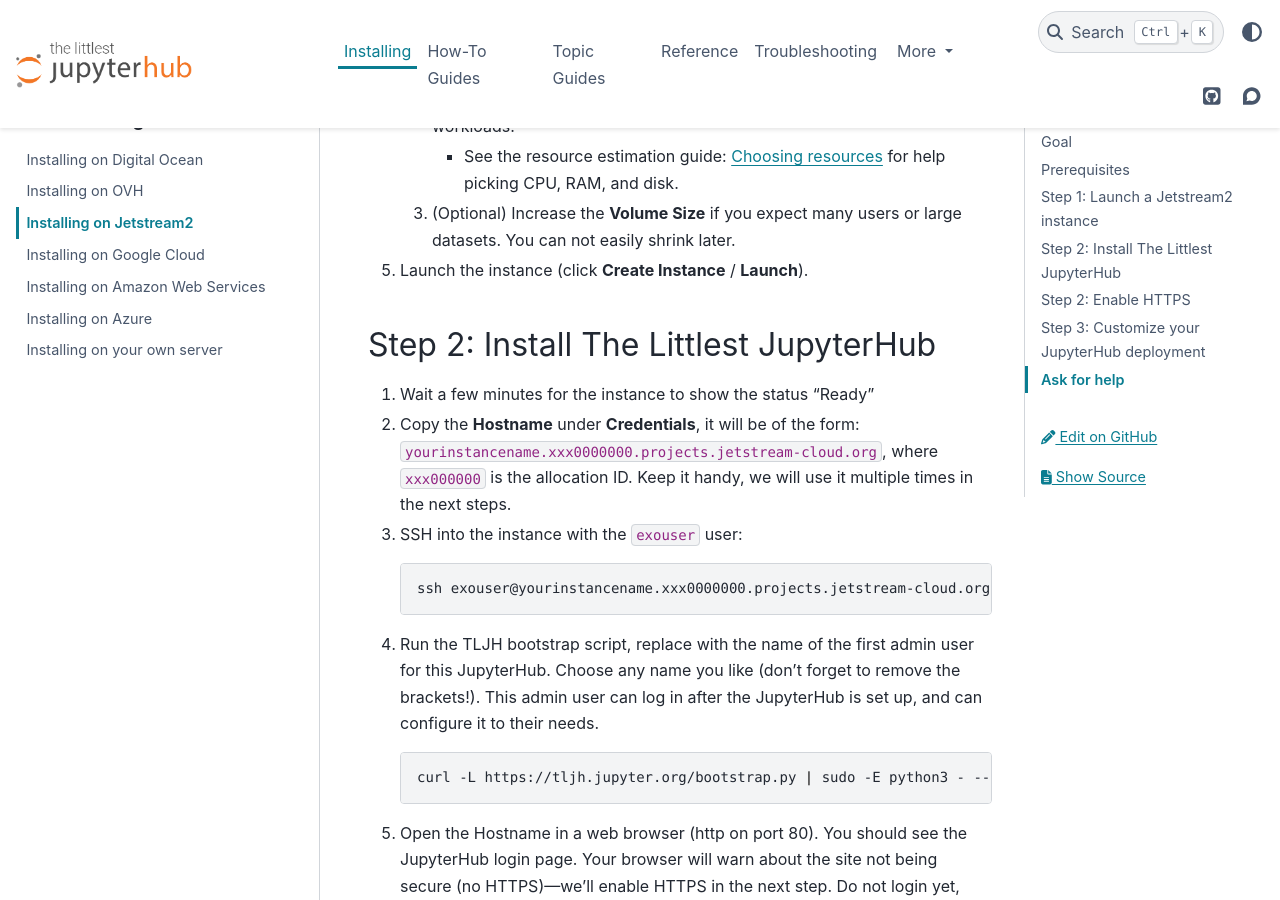
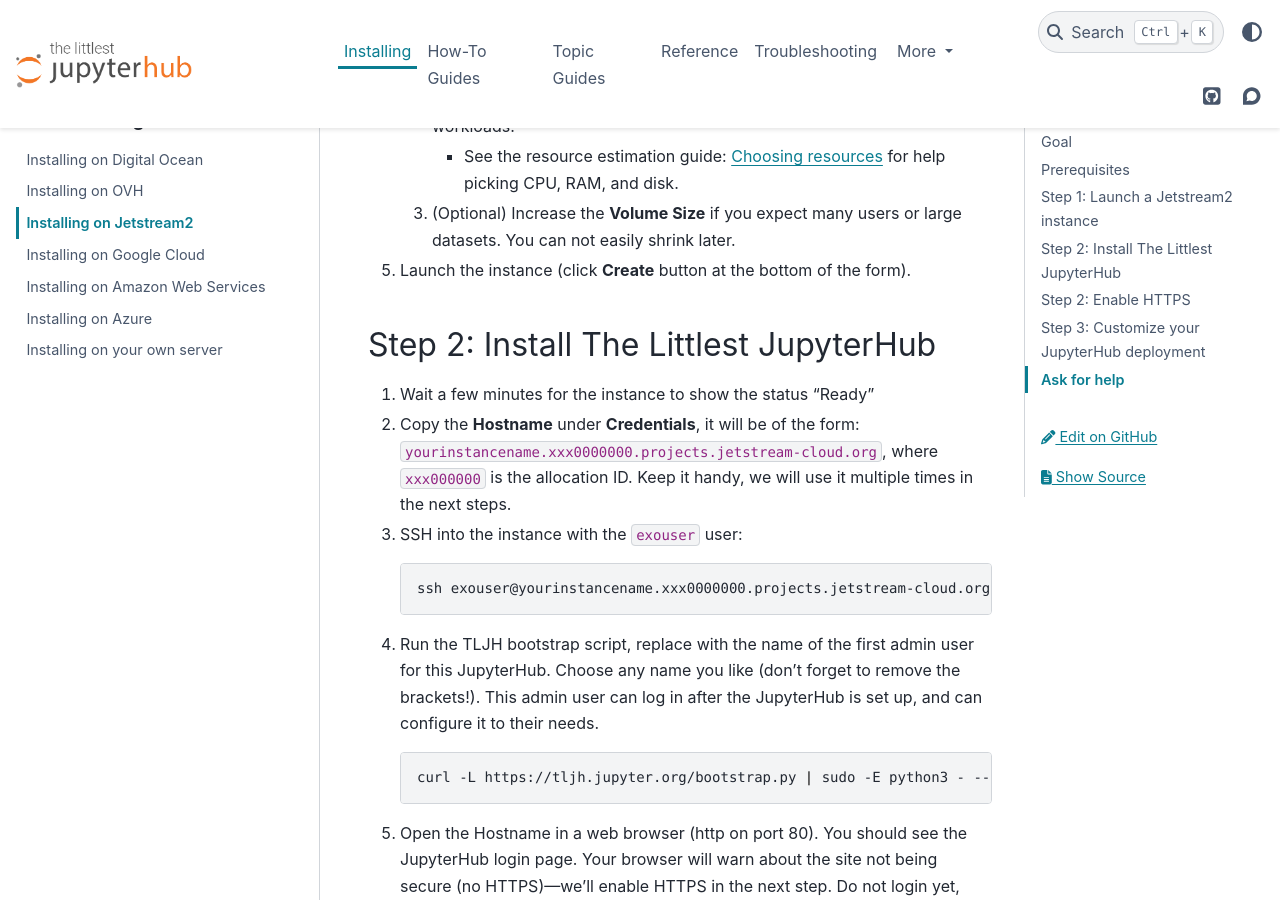
Before and after one commit to jupyterhub/the-littlest-jupyterhub, a Sphinx documentation site: the page built from docs/install/jetstream.md, in a window 1280 px wide and 900 px high, scrolled down 897 px. Built offline with Sphinx 7.4.7 and the PyData theme 0.15.4, drawn with Linux system fonts in a browser that asks for light colours.

Commit message:
Apply suggestion from @julianpistorius
Co-authored-by: Julian Pistorius <github@soulsick.net>

```diff
--- a/docs/install/jetstream.md
+++ b/docs/install/jetstream.md
@@ -25,7 +25,7 @@
     2. Choose an **Instance Size**. We suggest `m3.small` (2 vCPUs / 6 GiB RAM) or larger for more than a couple of users. The absolute minimum TLJH can start with is about **1 GiB** RAM, but you'll quickly run out with real workloads.
        - See the resource estimation guide: [Choosing resources](/howto/admin/resource-estimation) for help picking CPU, RAM, and disk.
     3. (Optional) Increase the **Volume Size** if you expect many users or large datasets. You can not easily shrink later.
-5.  Launch the instance (click **Create Instance** / **Launch**).
+5.  Launch the instance (click **Create** button at the bottom of the form).
 
 ## Step 2: Install The Littlest JupyterHub
 
```
